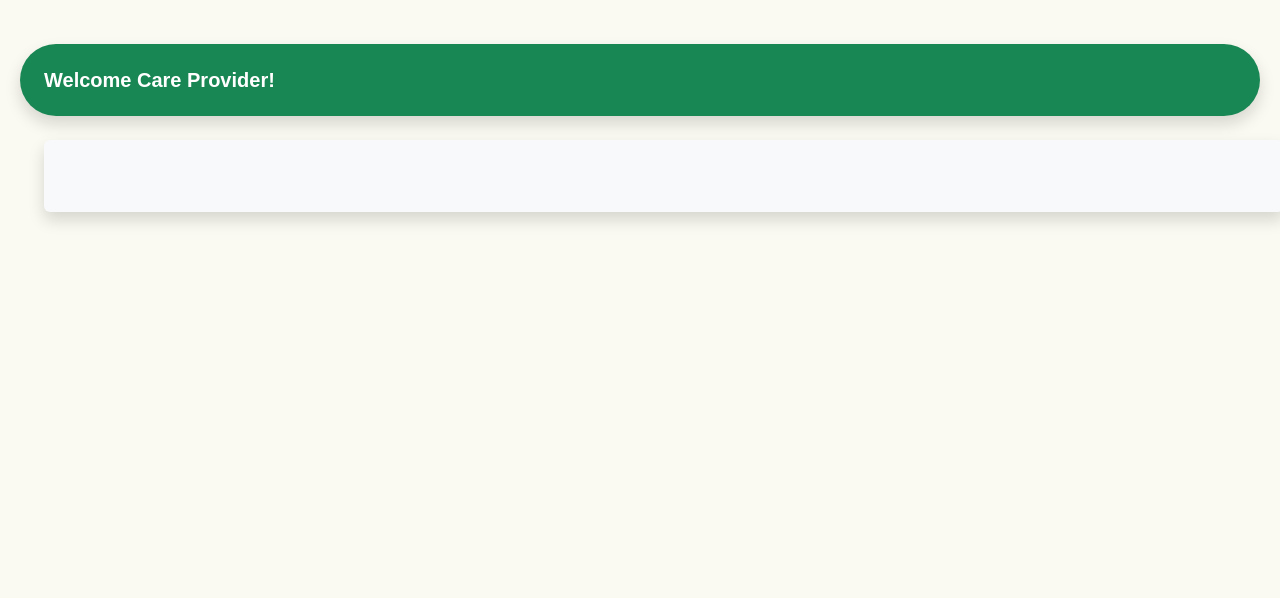
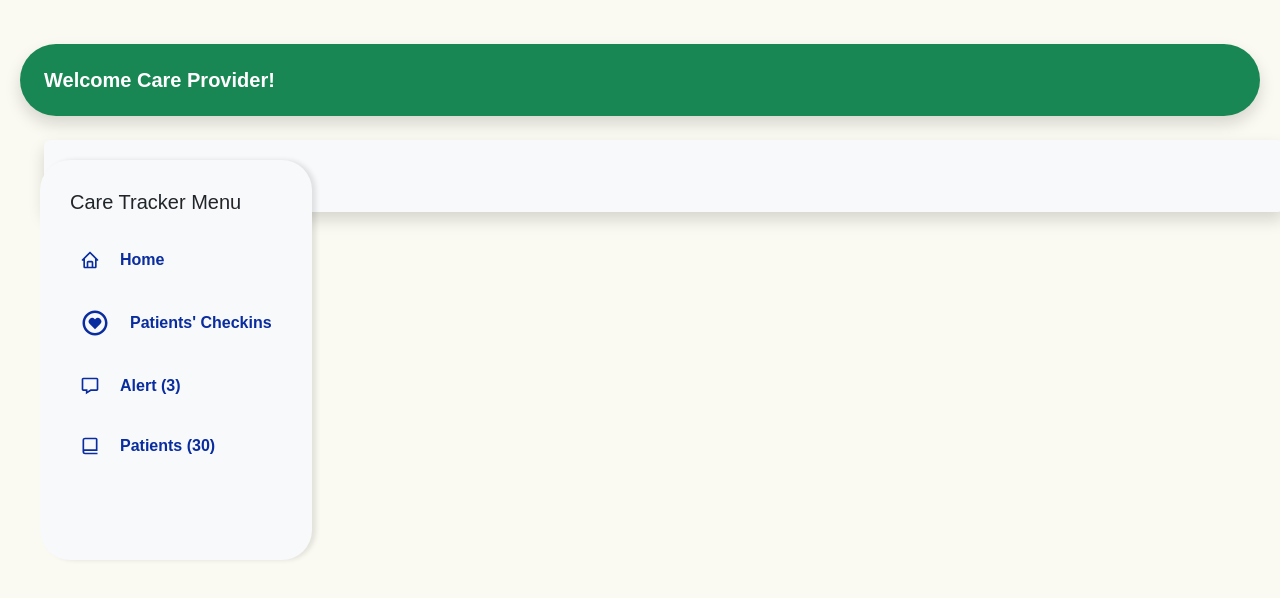
Before and after one commit to swleung1/LifeStyle-Tracker-After-Care-Platform, a React (Vite) app in the folder Frontend/: page /drdash in a window 1280 px wide. Shown: the top 598 px of the page. Built offline with nearby package versions, Linux system fonts and the light colour scheme; no server answers.

Commit message:
dr sidebar

```diff
--- a/Frontend/src/App.jsx
+++ b/Frontend/src/App.jsx
@@ -4,7 +4,7 @@ import { health } from './services/api';
 
 //this is the "Home" file
 import Navbar from './components/Navbar.jsx';
-// import drNavbar from './components/DrNavbar.jsx';
+
 import PDash from './components/PDash.jsx';
 import Psidebar from './components/Psidebar.jsx';
 
--- a/Frontend/src/components/DrDash.jsx
+++ b/Frontend/src/components/DrDash.jsx
@@ -5,6 +5,7 @@ import react from 'react';
 // import Pcard from './Pcard';
 
 import DrNavbar from './DrNavbar';
+import Drsidebar from './Drsidebar';
 
 const DrDash = () => {
     return (
@@ -12,9 +13,10 @@ const DrDash = () => {
         // DR Dash and LAYOUT
         <div className="drdash">
             {/* Dr sidebar  */}
-            {/* <Psidebar />  */}
+              <DrNavbar />
+               <Drsidebar />
 
-            <DrNavbar />
+
 
             <div className="dashboard-view mx-4 p-4 bg-light rounded shadow">
              <div className="mb-4 ">
--- a/Frontend/src/components/DrNavbar.jsx
+++ b/Frontend/src/components/DrNavbar.jsx
@@ -25,11 +25,9 @@ function  DrNavbar() {
         {/* imports patent name data pulled from our database/backend */}
         Welcome {drName ? drName : "Care Provider"}!
       </a>
-
-
     </nav>
   );
 }
 
-//export to App
+//exported to DrDash.jsx
 export default DrNavbar
--- /dev/null
+++ b/Frontend/src/components/Drsidebar.jsx
@@ -0,0 +1,49 @@
+import React, { useState } from "react";
+import { BiHome, BiBookAlt, BiMessage, BiSolidReport, BiStats, BiTask, BiHeart, BiHeartCircle, BiUser, BiCalendar, BiUserCheck, BiError } from "react-icons/bi";
+
+
+// Main Sidebar or Dashboard Component
+const Drsidebar = () => {
+  const [metrics, setMetrics] = useState({
+    activePatients: 0,
+    needAttention: 3,
+    todayAppointments: 7,
+    totalPatients: 30
+  });
+
+  return (
+    <div className="psidebar_menu align-items-start flex-column">
+      <div className="logo">
+        <h5>Care Tracker Menu</h5>
+      </div>
+
+      <div className="menu_list d-flex flex-column align-items-start py-3 mb-5">
+        {/* Home Link */}
+        <a href="#" className="list_item mb-3">
+          <BiHome className="icons" />
+          <span> Home</span>
+        </a>
+
+        {/* Daily Check-in */}
+       <a href="#" className="list_item mb-3">
+          <BiHeartCircle className="heart_i" />
+          <span> Patients' Checkins</span>
+        </a>
+
+        {/* Alert */}
+        <a href="#" className="list_item mb-3">
+          <BiMessage className="icons" />
+          <span> Alert ({metrics.needAttention})</span>
+        </a>
+
+        {/* Patients */}
+        <a href="#" className="list_item mb-3">
+          <BiBookAlt className="icons" />
+          <span> Patients ({metrics.totalPatients})</span>
+        </a>
+      </div>
+    </div>
+  );
+};
+
+export default Drsidebar;
```
